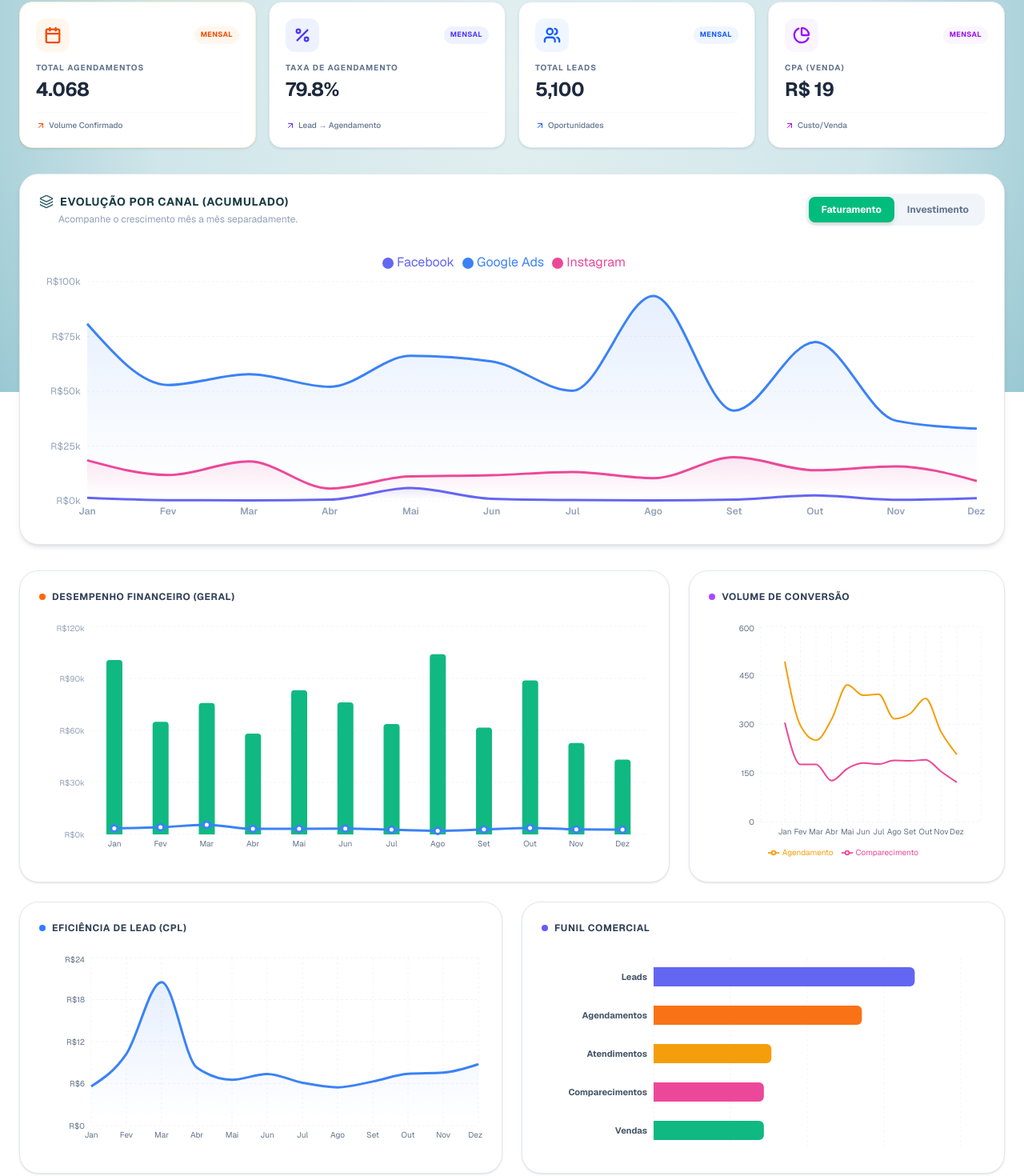
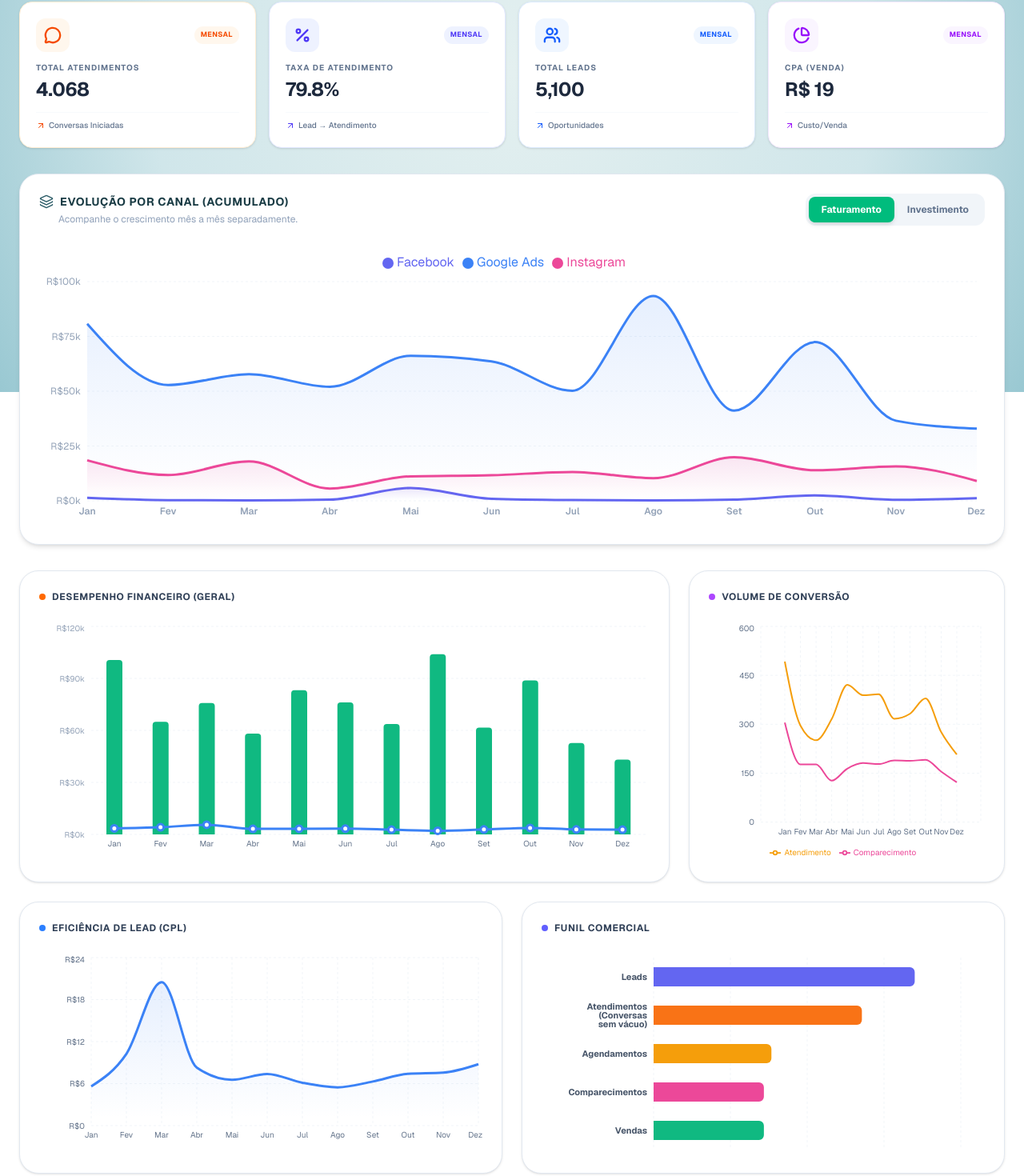
Before and after one commit to jose25mn/dashboard-marketing, a Next.js app: page / in a window 1280 px wide. Shown: the part 310-1780 px from the top of the page at 80% size. Built offline with nearby package versions, Linux system fonts and the light colour scheme.

Commit message:
Rename Agendamentos to Atendimentos in charts

```diff
--- a/app/page.tsx
+++ b/app/page.tsx
@@ -8,7 +8,7 @@ import {
 import {
   Users, DollarSign, Target, Activity, TrendingUp, Eye, Lock,
   ArrowUpRight, PieChart, ShoppingBag, Filter, Layers, BarChart2,
-  Calendar, Percent
+  Calendar, Percent, MessageCircle
 } from 'lucide-react';
 import Link from 'next/link';
 
@@ -168,8 +168,10 @@ export default function Dashboard() {
 
     const funnelData = [
         { stage: 'Leads', value: sum.leads || 0, fill: '#6366f1' },
-        { stage: 'Agendamentos', value: sum.agendamentos || 0, fill: '#f97316' },
-        { stage: 'Atendimentos', value: sum.atendimentos || 0, fill: '#f59e0b' },
+        // ALTERAÇÃO AQUI: De Agendamentos para Atendimentos (Conversas sem vácuo)
+        { stage: 'Atendimentos (Conversas sem vácuo)', value: sum.agendamentos || 0, fill: '#f97316' },
+        // ALTERAÇÃO AQUI: De Atendimentos para Agendamentos
+        { stage: 'Agendamentos', value: sum.atendimentos || 0, fill: '#f59e0b' },
         { stage: 'Comparecimentos', value: sum.comparecimentos || 0, fill: '#ec4899' },
         { stage: 'Vendas', value: sum.vendas || 0, fill: '#10b981' },
     ];
@@ -188,7 +190,8 @@ export default function Dashboard() {
     }));
 
     const singleMonthConversion = [
-        { name: 'Agendamento', value: conversionData[0]?.agendamentos || 0, fill: '#f59e0b' },
+        // ALTERAÇÃO AQUI: Label do gráfico mudado de Agendamento para Atendimento
+        { name: 'Atendimento', value: conversionData[0]?.agendamentos || 0, fill: '#f59e0b' },
         { name: 'Comparecimento', value: conversionData[0]?.comparecimentos || 0, fill: '#ec4899' },
         { name: 'Venda', value: conversionData[0]?.vendas || 0, fill: '#10b981' },
     ];
@@ -250,18 +253,19 @@ export default function Dashboard() {
                   <KPICard title="ROAS" value={`${processedData.totals.roas.toFixed(2)}x`} sub="Retorno Mídia" icon={Target} colorTheme="cyan" />
                   <KPICard title="Ticket Médio" value={`R$ ${processedData.totals.ticket.toLocaleString('pt-BR', {maximumFractionDigits: 0})}`} sub="Por Venda" icon={ShoppingBag} colorTheme="purple" />
 
-                  {/* CARDS DE AGENDAMENTO */}
+                  {/* ALTERAÇÃO: Título mudado de "Total Agendamentos" para "Total Atendimentos" */}
                   <KPICard
-                    title="Total Agendamentos"
+                    title="Total Atendimentos"
                     value={processedData.totals.agendamentos.toLocaleString('pt-BR')}
-                    sub="Volume Confirmado"
-                    icon={Calendar}
+                    sub="Conversas Iniciadas"
+                    icon={MessageCircle}
                     colorTheme="orange"
                   />
+                  {/* ALTERAÇÃO: Título mudado de "Taxa de Agendamento" para "Taxa de Atendimento" */}
                   <KPICard
-                    title="Taxa de Agendamento"
+                    title="Taxa de Atendimento"
                     value={`${(processedData.totals.leads > 0 ? (processedData.totals.agendamentos / processedData.totals.leads * 100) : 0).toFixed(1)}%`}
-                    sub="Lead → Agendamento"
+                    sub="Lead → Atendimento"
                     icon={Percent}
                     colorTheme="indigo"
                   />
@@ -411,7 +415,8 @@ export default function Dashboard() {
 
                                     <Legend wrapperStyle={{fontSize: '10px'}} />
 
-                                    <Line type="monotone" name="Agendamento" dataKey="agendamentos" stroke="#f59e0b" strokeWidth={2} dot={false} />
+                                    {/* ALTERAÇÃO AQUI: Nome da linha mudado de Agendamento para Atendimento */}
+                                    <Line type="monotone" name="Atendimento" dataKey="agendamentos" stroke="#f59e0b" strokeWidth={2} dot={false} />
                                     <Line type="monotone" name="Comparecimento" dataKey="comparecimentos" stroke="#ec4899" strokeWidth={2} dot={false} />
                                 </LineChart>
                              )}
```
